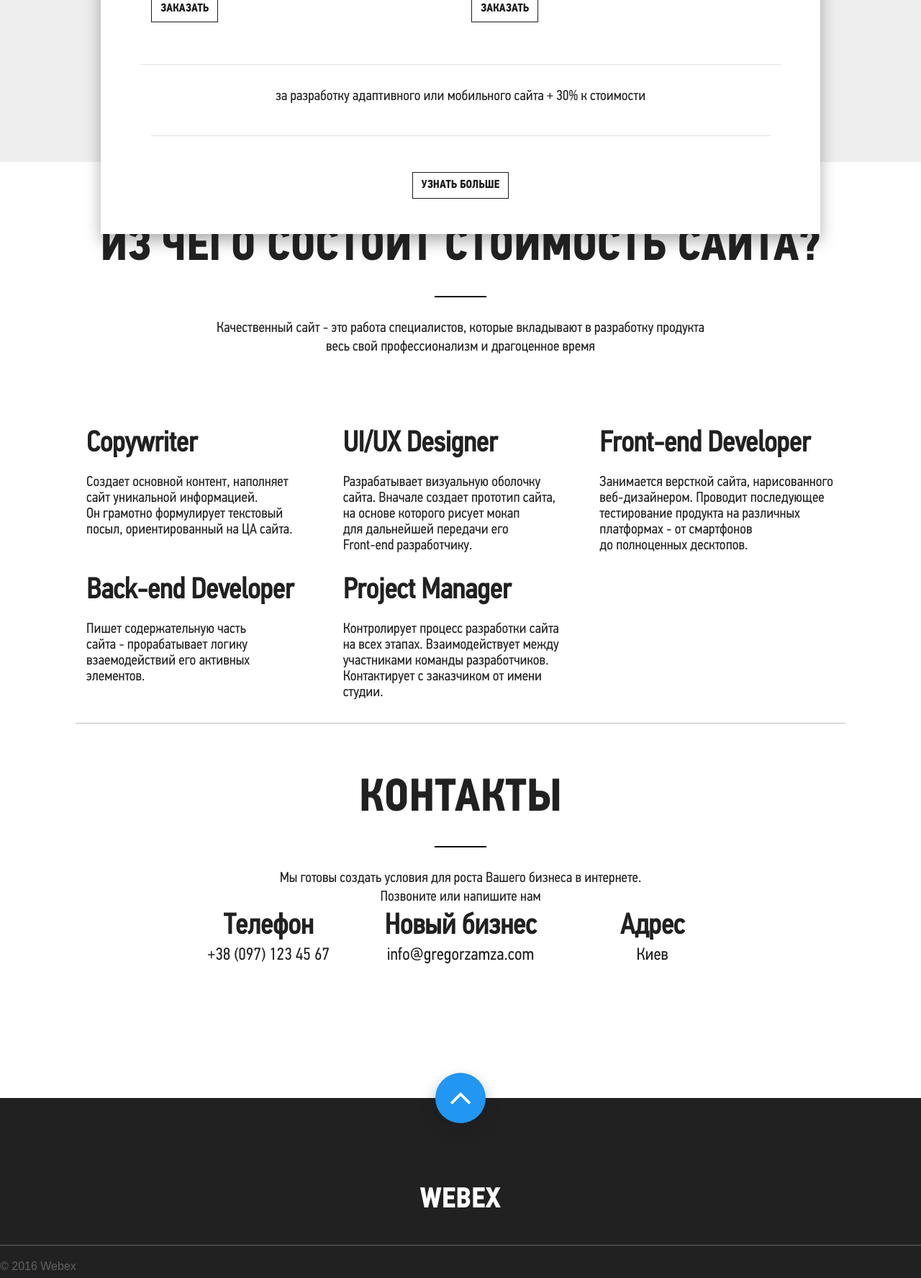
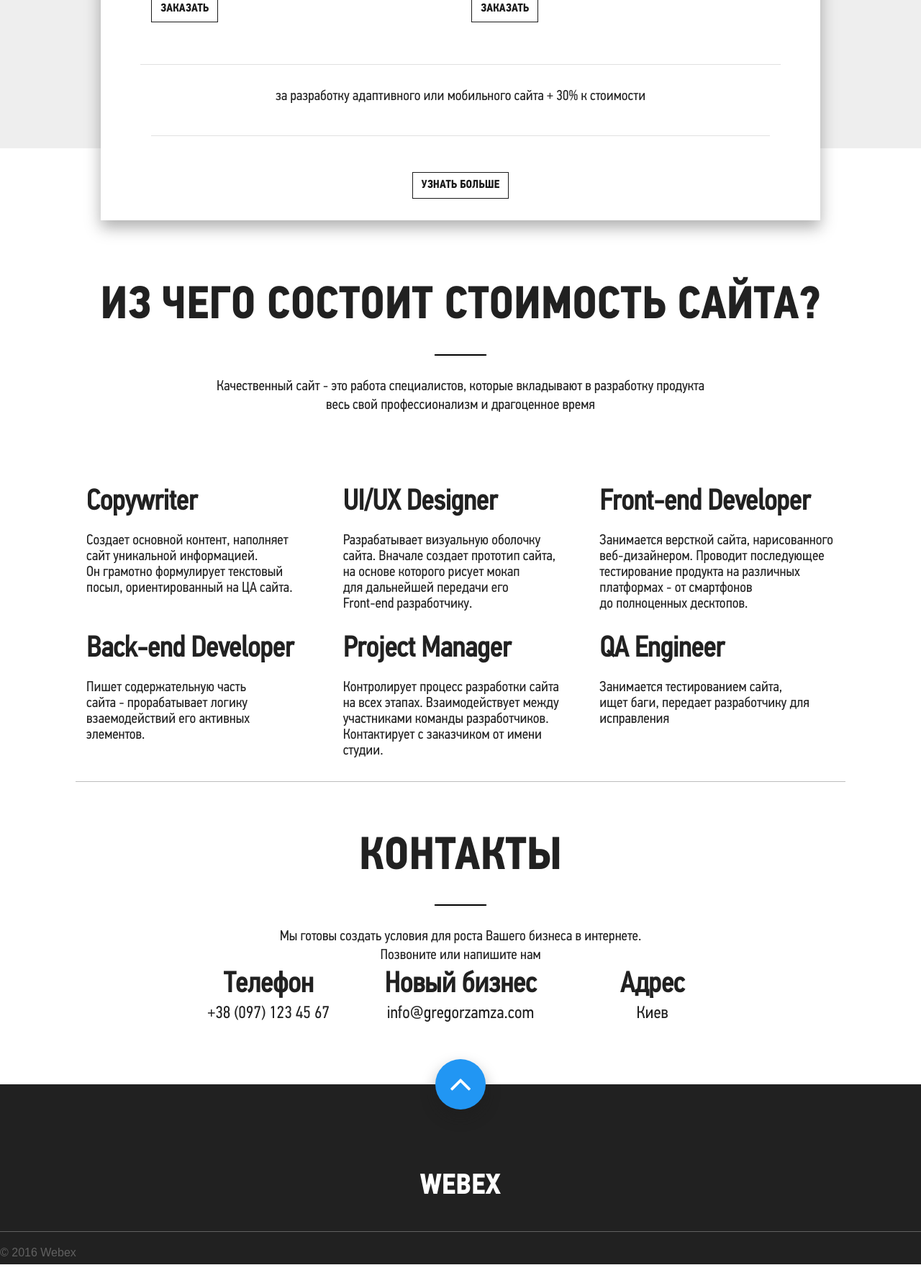
Before and after one commit to webexkievstudio/home, a PHP site: page / in a window 1280 px wide. Shown: the part 4109-5884 px from the top of the page at 72% size. Run offline with PHP 8.4, Linux system fonts and the light colour scheme; some libraries are stand-ins or nearby versions; some web fonts are replaced.

Commit message:
13.03.2016 0:51

```diff
--- a/css/main.css
+++ b/css/main.css
@@ -302,7 +302,6 @@ header .title .view-btn {
     margin: 0 auto;
     top: 100px;
     max-width: 1000px;
-    height: 1465px;
     background-color: #fff;
     box-shadow: 0 10px 20px rgba(27, 27, 27, 0.35);
     box-sizing: border-box;
@@ -382,6 +381,7 @@ header .title .view-btn {
 }
 
 .composition {
+    padding-top: 100px;
     max-width: 1070px;
     margin-left: auto !important;
     margin-right: auto !important;
@@ -438,7 +438,7 @@ footer {
     background-color: #212121;
 }
 
-footer .topbtn {
+footer .top-btn {
     position: relative;
     top: -14%;
     width: 70px;
@@ -449,13 +449,15 @@ footer .topbtn {
     box-shadow: 0 10px 20px rgba(27, 27, 27, 0.35);
 }
 
-footer .topbtn .fa {
+footer .top-btn .fa {
     font-size: 50px;
     padding: 8px 19px;
     color: #fff;
 }
 
 footer .company {
+    margin: 0 auto;
+    max-width: 1400px;
 }
 
 footer .company .webextitle {
--- a/index.html
+++ b/index.html
@@ -56,7 +56,6 @@
             <div class="item"><img src="img/slider.jpg" alt="Project 1"></div>
             <div class="item"><img src="img/slider.jpg" alt="Project 2"></div>
         </div>
-
         <script>
             $(document).ready(function() {
 
@@ -261,6 +260,12 @@
         участниками команды разработчиков. <br>
         Контактирует с заказчиком от имени студии.</h3>
         </div>
+        <div class="qaengineer col-md-4 col-sm-4 col-xs-12">
+        <h2 class="command-h2">QA Engineer</h2>
+        <h3 class="command-h3">Занимается тестированием сайта, <br>
+        ищет баги, передает разработчику для исправления <br>
+        </h3>
+        </div>
         </div>
         <div class="contacts row">
         <div class="title">
@@ -270,14 +275,14 @@
 Позвоните или напишите нам
             </h3>
         </div>
-        <div class="communications">
-        <div class="phone col-md-4">
+        <div class="communications row">
+        <div class="phone col-md-4 col-sm-4 col-xs-12">
             <p class="pbold">Телефон <br> <span class="spanlight">+38 (097) 123 45 67</span></p>
         </div>
-    <div class="business col-md-4">
+    <div class="business col-md-4 col-sm-4 col-xs-12">
         <p class="pbold">Новый бизнес <br> <span class="spanlight">info@gregorzamza.com</span></p>
     </div>
-    <div class="address col-md-4">
+    <div class="address col-md-4 col-sm-4 col-xs-12">
         <p class="pbold">Адрес <br> <span class="spanlight">Киев</span></p>
     </div>
         </div>
@@ -285,7 +290,7 @@
     </div>
 </section>
 <footer>
-    <div class="topbtn">
+    <div class="top-btn">
         <a href=""><i class="fa fa-angle-up"></i></a>
     </div>
     <div class="company">
```
